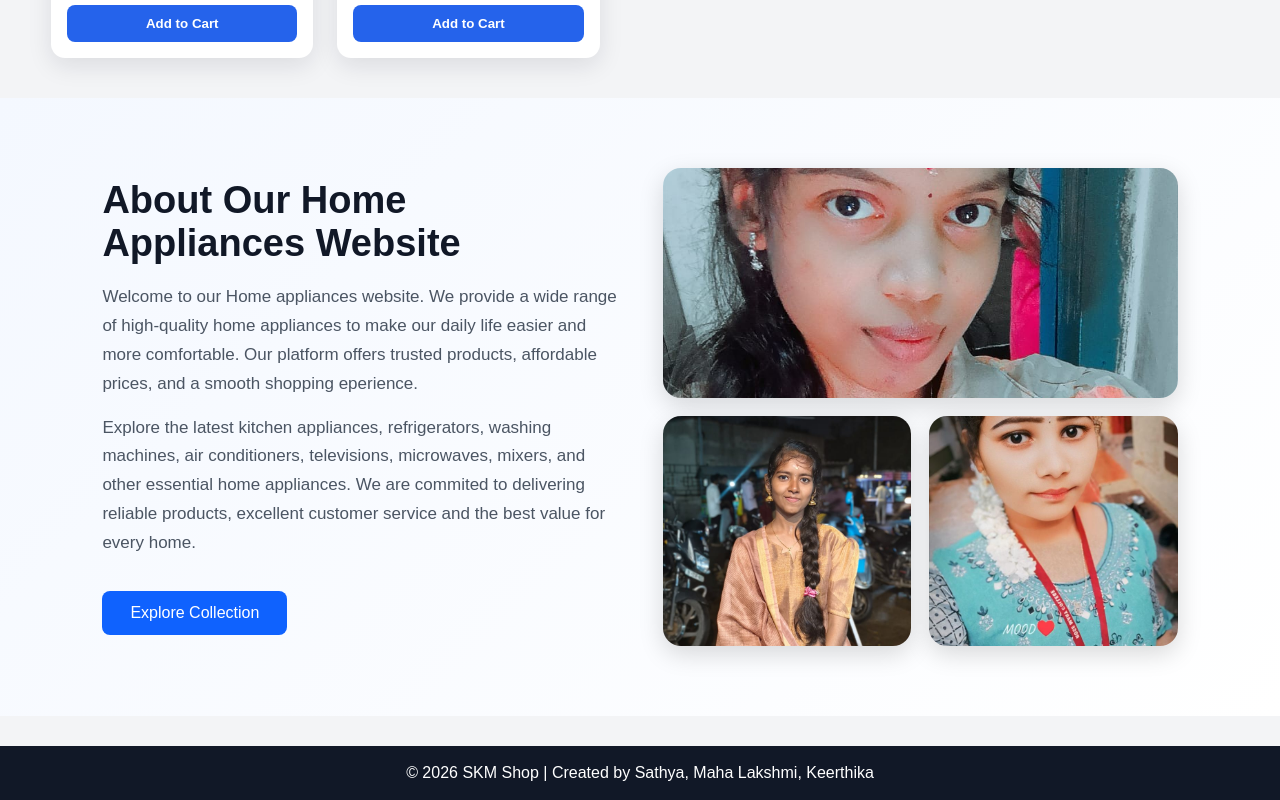
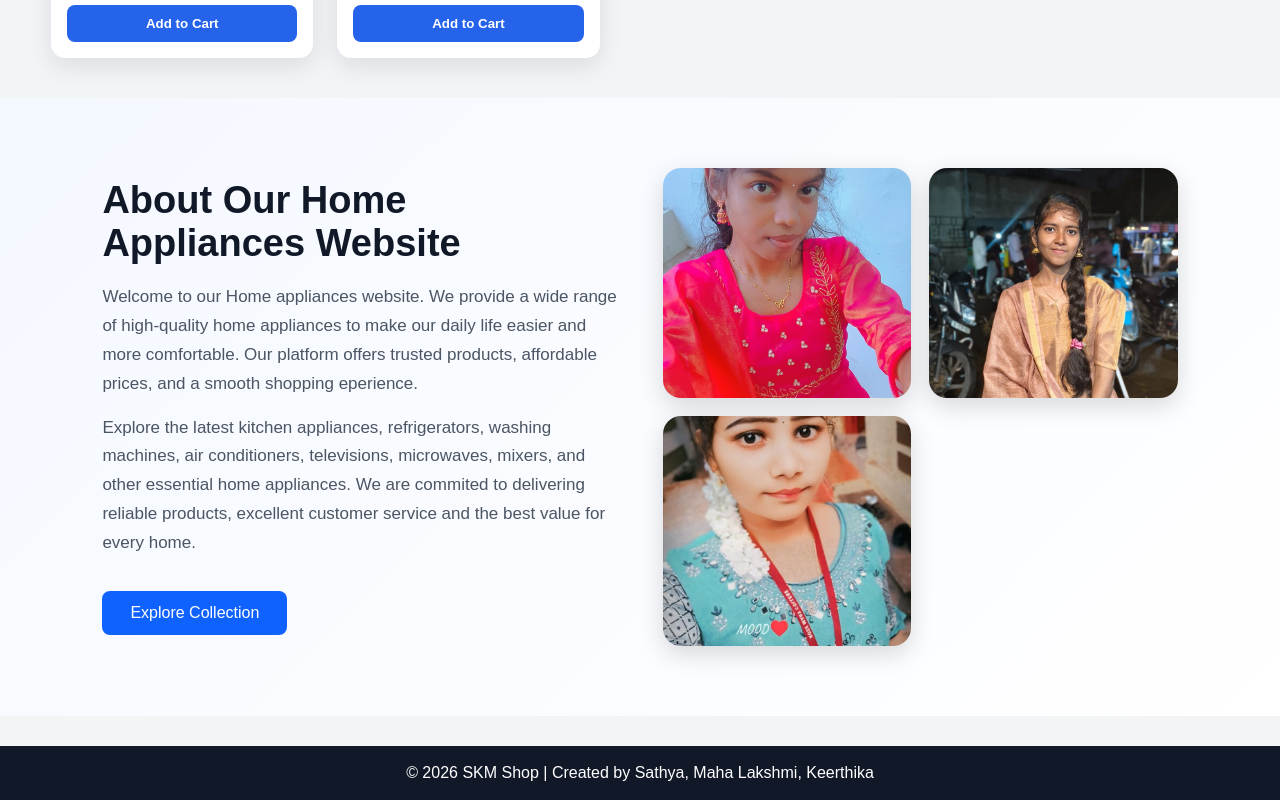
Before and after one commit to sathyaxfeline/Home-Appliances, a React app: page / in a window 1280 px wide. Shown: the part 7732-8532 px from the top of the page. Built offline with nearby package versions, Linux system fonts and the light colour scheme; the HTML template or start-up script is replaced by a standard one.

Commit message:
update  home appliances

```diff
--- a/src/App.css
+++ b/src/App.css
@@ -344,7 +344,7 @@ body{
 }
 
 .about-106 {
-  grid-column: span 2;
+  height: 170px;
 }
 
 .about-107 {
--- a/src/App.jsx
+++ b/src/App.jsx
@@ -49,7 +49,7 @@ import product47 from "./assets/product47.jpeg";
 import product48 from "./assets/product48.jpeg";
 import product49 from "./assets/product49.jpeg";
 import product50 from "./assets/product50.jpeg";
-import sathya from "./assets/sathya.jpeg";
+import sathya from "./assets/sathya.jpg";
 import maha from "./assets/maha.jpeg";
 import keerthi from "./assets/keerthi.jpeg";
 
```
Also changed, not shown: src/assets/sathya.jpeg (deleted), src/assets/sathya.jpg (added).
